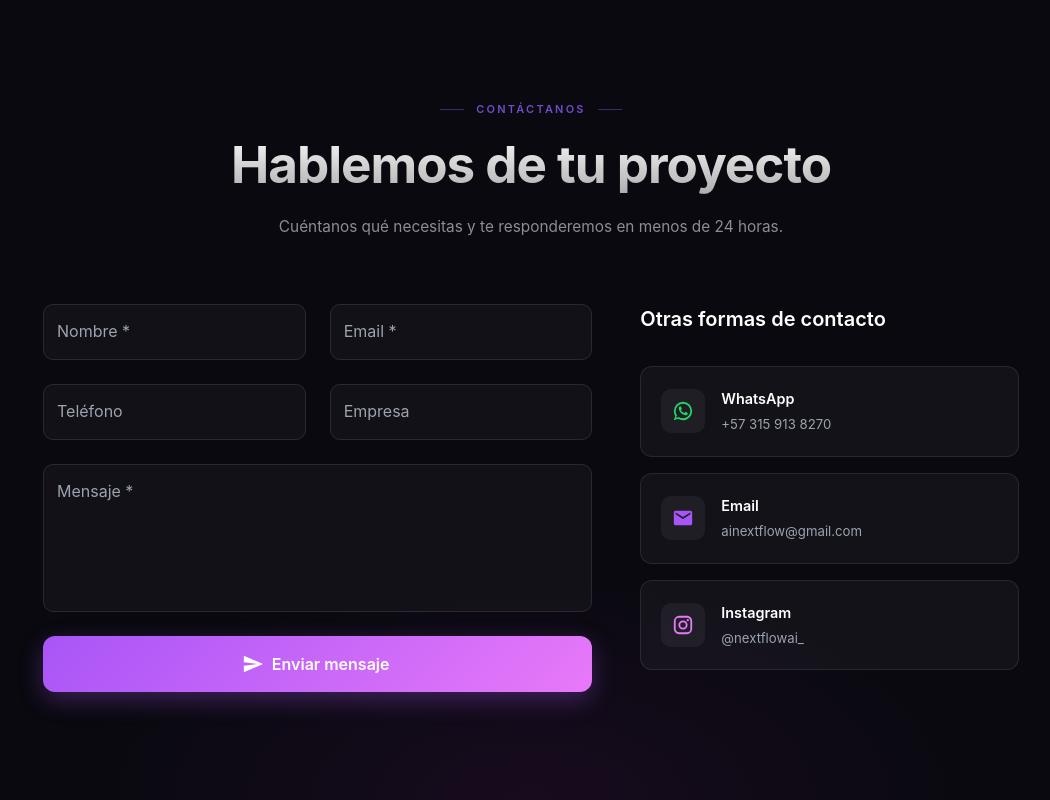
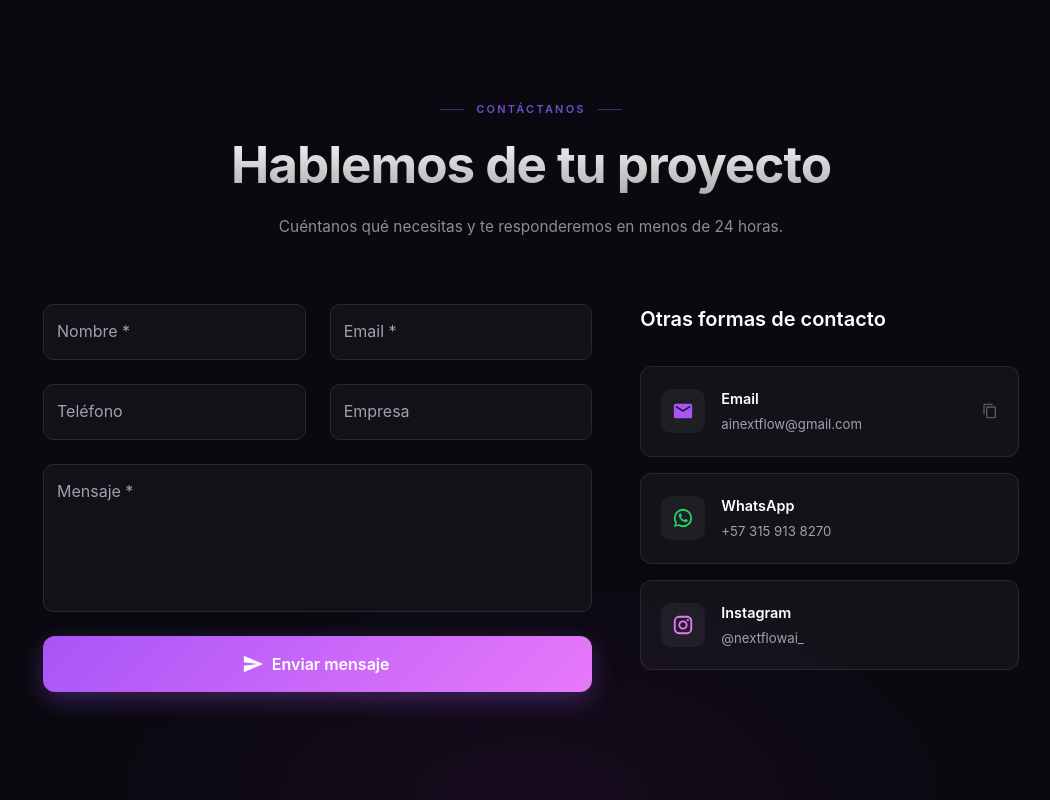
Before and after one commit to Santy-417/NextFlowLanding, a Next.js app: page / in a window 1280 px wide. Shown: the part 5845-6645 px from the top of the page, without its empty margins (109-1159 px from the left). Built offline with nearby package versions, Linux system fonts and the light colour scheme; no server answers.

Commit message:
feat: agregar funcionalidad para copiar correo al portapapeles y mejorar la sección de contacto

```diff
--- a/components/sections/ContactSection.tsx
+++ b/components/sections/ContactSection.tsx
@@ -1,9 +1,12 @@
 'use client';
 
+import { useState } from 'react';
 import { motion } from 'framer-motion';
 import { Box, Container, Typography, TextField, Button, Grid, Alert } from '@mui/material';
-import { WhatsApp, Email, Instagram, Send } from '@mui/icons-material';
+import { WhatsApp, Email, Instagram, Send, ContentCopy, Check } from '@mui/icons-material';
 import { useContactForm } from '@/hooks/useContactForm';
+
+const EMAIL = 'ainextflow@gmail.com';
 
 const inputSx = {
   '& .MuiOutlinedInput-root': {
@@ -18,7 +21,7 @@ const inputSx = {
   '& .MuiInputLabel-root.Mui-focused': { color: '#A855F7' },
 };
 
-const contactLinks = [
+const linkContacts = [
   {
     href: `https://wa.me/${process.env.NEXT_PUBLIC_WHATSAPP ?? '573159138270'}`,
     icon: WhatsApp,
@@ -27,17 +30,6 @@ const contactLinks = [
     hoverGlow: 'rgba(37,211,102,0.15)',
     label: 'WhatsApp',
     detail: '+57 315 913 8270',
-    external: true,
-  },
-  {
-    href: 'mailto:ainextflow@gmail.com',
-    icon: Email,
-    iconColor: '#A855F7',
-    hoverBorder: '#A855F7',
-    hoverGlow: 'rgba(168,85,247,0.15)',
-    label: 'Email',
-    detail: 'ainextflow@gmail.com',
-    external: true,
   },
   {
     href: process.env.NEXT_PUBLIC_INSTAGRAM ?? 'https://instagram.com/nextflowai_',
@@ -47,12 +39,39 @@ const contactLinks = [
     hoverGlow: 'rgba(232,121,249,0.15)',
     label: 'Instagram',
     detail: '@nextflowai_',
-    external: true,
   },
 ];
 
 export default function ContactSection() {
   const { register, handleSubmit, errors, formState } = useContactForm();
+  const [emailCopied, setEmailCopied] = useState(false);
+
+  const handleCopyEmail = () => {
+    const copy = () => {
+      setEmailCopied(true);
+      setTimeout(() => setEmailCopied(false), 2000);
+    };
+    if (navigator.clipboard) {
+      navigator.clipboard.writeText(EMAIL).then(copy).catch(() => {
+        // fallback para navegadores sin permisos de clipboard
+        const el = document.createElement('textarea');
+        el.value = EMAIL;
+        document.body.appendChild(el);
+        el.select();
+        document.execCommand('copy');
+        document.body.removeChild(el);
+        copy();
+      });
+    } else {
+      const el = document.createElement('textarea');
+      el.value = EMAIL;
+      document.body.appendChild(el);
+      el.select();
+      document.execCommand('copy');
+      document.body.removeChild(el);
+      copy();
+    }
+  };
 
   return (
     <section
@@ -288,12 +307,68 @@ export default function ContactSection() {
                 Otras formas de contacto
               </Typography>
 
-              {contactLinks.map(({ href, icon: Icon, iconColor, hoverBorder, hoverGlow, label, detail, external }) => (
+              {/* Email — copia al portapapeles */}
+              <Box
+                component="button"
+                onClick={handleCopyEmail}
+                sx={{
+                  display: 'flex',
+                  alignItems: 'center',
+                  width: '100%',
+                  p: 2.5,
+                  mb: 2,
+                  background: 'rgba(255,255,255,0.04)',
+                  border: emailCopied ? '1px solid #A855F7' : '1px solid rgba(255,255,255,0.09)',
+                  borderRadius: '12px',
+                  cursor: 'pointer',
+                  textAlign: 'left',
+                  transition: 'border-color 0.2s ease, box-shadow 0.2s ease',
+                  boxShadow: emailCopied ? '0 8px 24px rgba(168,85,247,0.15)' : 'none',
+                  '&:hover': {
+                    borderColor: '#A855F7',
+                    boxShadow: '0 8px 24px rgba(168,85,247,0.15)',
+                  },
+                }}
+              >
+                <Box
+                  sx={{
+                    width: '44px',
+                    height: '44px',
+                    borderRadius: '10px',
+                    background: 'rgba(255,255,255,0.05)',
+                    display: 'flex',
+                    alignItems: 'center',
+                    justifyContent: 'center',
+                    mr: 2,
+                    flexShrink: 0,
+                  }}
+                >
+                  <Email sx={{ color: '#A855F7', fontSize: '22px' }} />
+                </Box>
+                <Box sx={{ flexGrow: 1 }}>
+                  <Typography sx={{ color: '#FFFFFF', fontWeight: 600, fontSize: '0.9rem', mb: 0.25 }}>
+                    Email
+                  </Typography>
+                  <Typography sx={{ color: emailCopied ? '#A855F7' : '#9CA3AF', fontSize: '0.825rem', transition: 'color 0.2s' }}>
+                    {emailCopied ? '¡Correo copiado!' : EMAIL}
+                  </Typography>
+                </Box>
+                <Box sx={{ display: 'flex', alignItems: 'center', ml: 1 }}>
+                  {emailCopied
+                    ? <Check sx={{ fontSize: '18px', color: '#A855F7' }} />
+                    : <ContentCopy sx={{ fontSize: '16px', color: 'rgba(156,163,175,0.5)' }} />
+                  }
+                </Box>
+              </Box>
+
+              {/* WhatsApp e Instagram — links externos */}
+              {linkContacts.map(({ href, icon: Icon, iconColor, hoverBorder, hoverGlow, label, detail }) => (
                 <Box
                   key={label}
                   component="a"
                   href={href}
-                  {...(external ? { target: '_blank', rel: 'noopener noreferrer' } : {})}
+                  target="_blank"
+                  rel="noopener noreferrer"
                   sx={{
                     display: 'flex',
                     alignItems: 'center',
```
